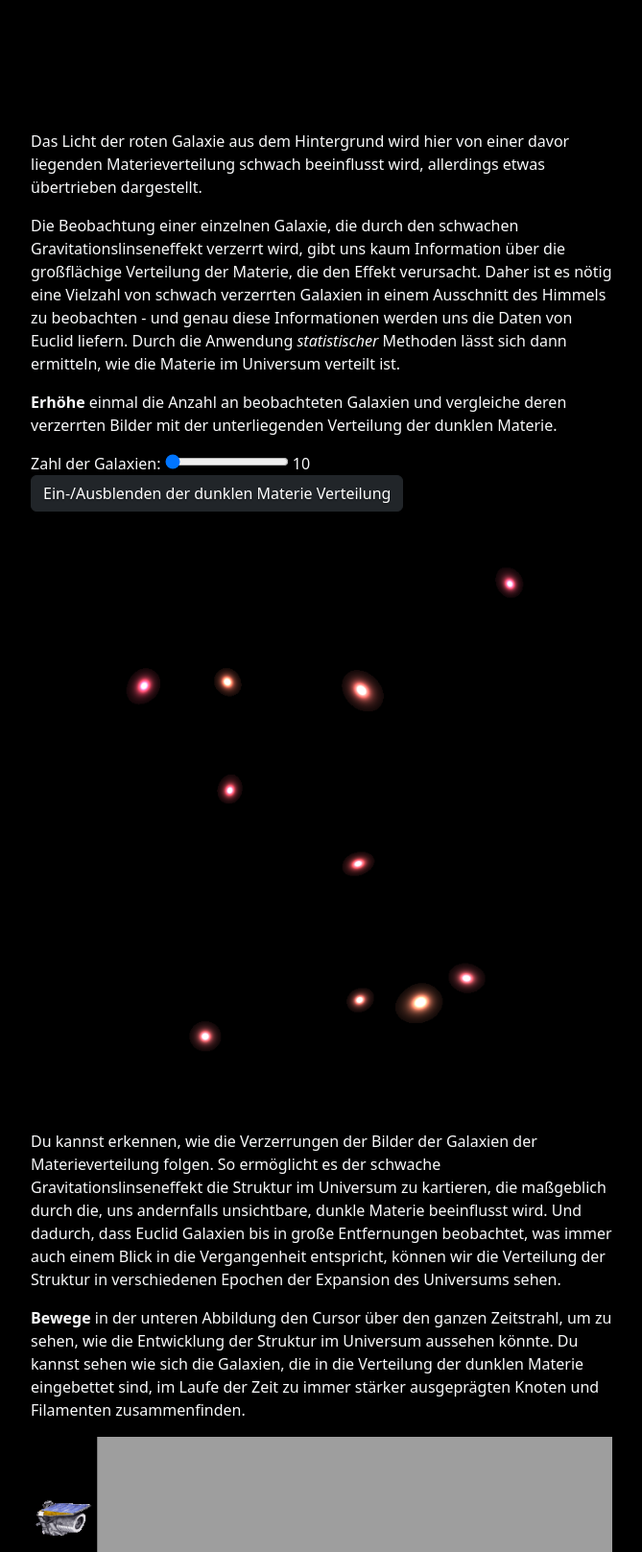
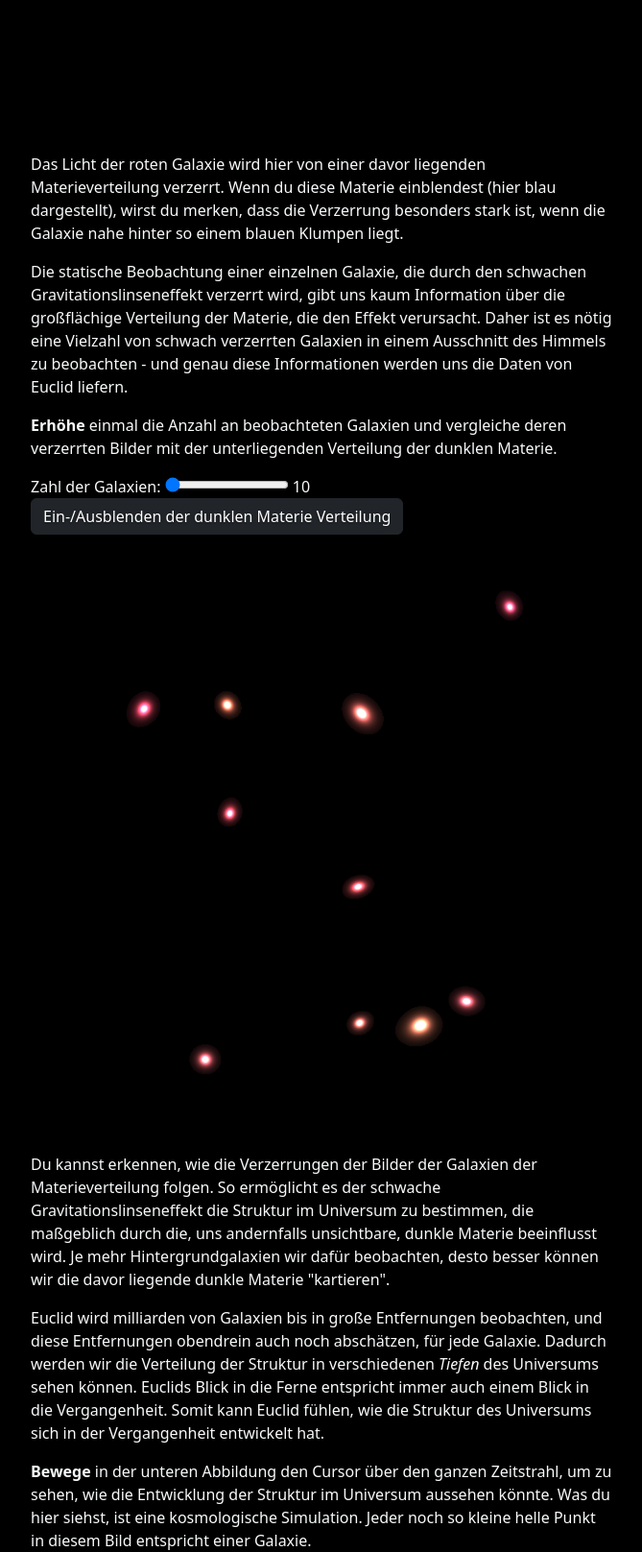
Before and after one commit to mtewes/lensingpage, a plain HTML site: page single_page/index.html in a window 1280 px wide. Shown: the part 2680-4297 px from the top of the page at 96% size, without its empty margins (305-974 px from the left). Drawn offline with Linux system fonts and the light colour scheme.

Commit message:
work on text

```diff
--- a/single_page/index.html
+++ b/single_page/index.html
@@ -263,17 +263,17 @@ Man nennt dieses Phenomen den <i>starken Gravitationslinseneffekt</i>.
 <p>
 Wir sehen also gar nicht, wo diese rote Galaxie wirklich ist, sondern nur ihr verzerrtes Bild an der durch den <i>Gravitationslinseneffekt</i>
 scheinbar verschobenen Position.
-Damit
 </p>
 
 <!--    <h2>Und nun zum <i>schwachen</i> Gravitationslinseneffekt</h2> -->
 <p>
 Die meisten Galaxien, die wir beobachten können, werden allerdings nicht stark verzerrt, da ihr Licht nicht nahe genug an massereichen Objekten im Vordergrund vorbeiläuft
 - dennoch wird ihr Licht gerinfügig beeinflusst. In diesem Fall reden wir vom <b><i>schwachen</i> Gravitationslinseneffekt</b>.
-Die entstehenden schwachen Verzerrungen, könnte man 'mit dem bloßen Auge' nicht so leicht wahrnehmen, wie es beim <i>starken</i> Gravitationslinseneffekt der Fall ist.
+
+Einer einzelnen Galaxie sieht man so eine leichte Verzerrung gar nicht an. Denn wir wissen ja nicht, wie diese Galaxie eigentlich (ohne Gravitationslinseneffekt) aussehen würde. Und Galaxien können sehr unterschiedliche Formen haben.
 </p>
 <p>
-<b>Bewege</b> erneut die rote Galaxie, um den <i>schwachen</i> Gravitationslinseneffekt sichtbar zu machen.
+<b>Bewege</b> erneut die rote Galaxie, um den <i>schwachen</i> Gravitationslinseneffekt sichtbar zu machen. Durch diese Bewegung der roten Galaxie wirst du den Effekt erleben können. Leider geht das im echten Universum nicht...
 </p>
       <p>
         <a class="btn btn-dark" id="toggle_dm_wl" role="button">Ein-/Ausblenden der dunklen Materie Verteilung</a>
@@ -282,15 +282,14 @@ Die entstehenden schwachen Verzerrungen, könnte man 'mit dem bloßen Auge' nich
     <canvas id="wl_kappa_map" width="700", height="700" style="width:100%; cursor: crosshair;"></canvas>
     </p>
 <p>
-Das Licht der roten Galaxie aus dem Hintergrund wird hier von einer davor liegenden Materieverteilung
-schwach beeinflusst wird, allerdings etwas übertrieben dargestellt.
+Das Licht der roten Galaxie wird hier von einer davor liegenden Materieverteilung verzerrt. Wenn du diese Materie einblendest (hier blau dargestellt), wirst du merken, dass die Verzerrung besonders stark ist, wenn die Galaxie nahe hinter so einem blauen Klumpen liegt.
 </p>
 <p>
-Die Beobachtung einer einzelnen Galaxie, die durch den schwachen Gravitationslinseneffekt verzerrt wird, gibt uns
+Die statische Beobachtung einer einzelnen Galaxie, die durch den schwachen Gravitationslinseneffekt verzerrt wird, gibt uns
 kaum Information über die großflächige Verteilung der Materie, die den Effekt verursacht.
 Daher ist es nötig eine Vielzahl von schwach verzerrten Galaxien in einem Ausschnitt des Himmels zu beobachten - und genau diese Informationen
-werden uns die Daten von Euclid liefern. Durch die Anwendung <i>statistischer</i> Methoden lässt sich dann ermitteln, wie die Materie
-im Universum verteilt ist.
+werden uns die Daten von Euclid liefern.
+
 <!--Das ändert sich aber, sobald wir eine Vielzahl
 von schwach verzerrten Galaxien beobachten. So erhalten wir Informationen über die Materieverteilung an und zwischen den vielen verschiedenen Positionen
 der beobachteten Galaxien und es lässt sich so <i>statistisch</i> ermitteln, wie die Materie im Vordergrund verteilt ist.-->
@@ -312,17 +311,16 @@ der beobachteten Galaxien und es lässt sich so <i>statistisch</i> ermitteln, wi
 
 <p>
 Du kannst erkennen, wie die Verzerrungen der Bilder der Galaxien der Materieverteilung folgen.
-So ermöglicht es der schwache Gravitationslinseneffekt die Struktur im Universum zu kartieren, die maßgeblich
-durch die, uns andernfalls unsichtbare, dunkle Materie beeinflusst wird.
-Und dadurch, dass Euclid Galaxien bis in große Entfernungen beobachtet, was immer auch einem Blick in die
-Vergangenheit entspricht, können wir die Verteilung der Struktur in verschiedenen Epochen der
-Expansion des Universums sehen.
+So ermöglicht es der schwache Gravitationslinseneffekt die Struktur im Universum zu bestimmen, die maßgeblich
+durch die, uns andernfalls unsichtbare, dunkle Materie beeinflusst wird. Je mehr Hintergrundgalaxien wir dafür beobachten, desto besser können wir die davor liegende dunkle Materie "kartieren".
+</p>
+<p>
+Euclid wird milliarden von Galaxien bis in große Entfernungen beobachten, und diese Entfernungen obendrein auch noch abschätzen, für jede Galaxie. Dadurch werden wir die Verteilung der Struktur in verschiedenen <i>Tiefen</i> des Universums sehen können. Euclids Blick in die Ferne entspricht immer auch einem Blick in die
+Vergangenheit. Somit kann Euclid fühlen, wie die Struktur des Universums sich in der Vergangenheit entwickelt hat.
 </p>
 <p>
 <b>Bewege</b> in der unteren Abbildung den Cursor über den ganzen Zeitstrahl, um zu sehen, wie die
-Entwicklung der Struktur im Universum aussehen könnte. Du kannst sehen wie sich die Galaxien, die in die
-Verteilung der dunklen Materie eingebettet sind, im Laufe der Zeit zu immer stärker ausgeprägten Knoten und Filamenten
-zusammenfinden.
+Entwicklung der Struktur im Universum aussehen könnte. Was du hier siehst, ist eine kosmologische Simulation. Jeder noch so kleine helle Punkt in diesem Bild entspricht einer Galaxie.
 </p>
 
     <p>
@@ -330,8 +328,10 @@ zusammenfinden.
     </p>
 
 <p>
-Durch Euclids Beobachtungen wird also die Verteilung der Struktur im Universum und deren Entwicklung besser
-verstanden werden können.
+Du kannst sehen, wie sich die Galaxien, die in die Verteilung der dunklen Materie eingebettet sind, im Laufe der Zeit zu immer stärker ausgeprägten Knoten und Filamenten zusammenfinden. Das Universum ist heute "klumpiger" als in der Vergangenheit.
+</p>
+<p>
+Das Tempo dieser Entwicklung, also wie schnell sich die heutige Struktur des Universums bildet, wird massgeblich durch die <i>dunkle Energie</i> beeinflusst. Denn die dunkle Energie ist das, was die sich beschleunigende Expansion des Universums antreibt. So werden wir also Anhand von Euclid etwas über diese mysteriöse Komponente lernen können.
 </p>
 
 
@@ -341,7 +341,7 @@ verstanden werden können.
   </main>
 
   <footer class="mt-auto text-white-50">
-    <p>ESERO Germany</p>
+    <p>ESERO Germany / Jonathan Oel / Malte Tewes</p>
   </footer>
 </div>
 <!--<script type="text/javascript" src="stronglens.js"></script>-->
```
